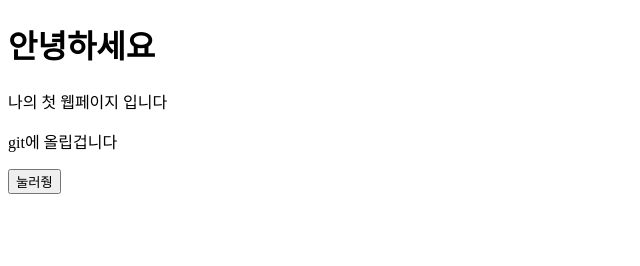
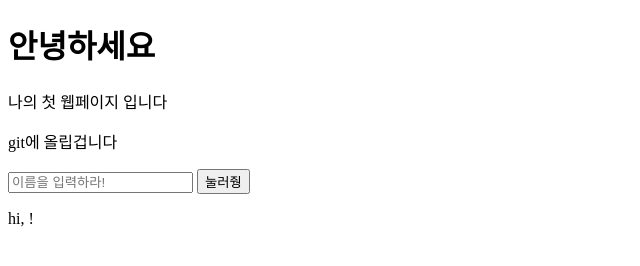
Before and after one commit to kkh0603/my-album, a plain HTML site: page my-album/index.html in a window 1280 px wide. Both pictures are taken after a click on the button "눌러줭". Shown: the whole page, without its empty margins (0-640 px from the left). Drawn offline with Linux system fonts and the light colour scheme.

Commit message:
250716 basic misson

```diff
--- a/my-album/index.html
+++ b/my-album/index.html
@@ -10,11 +10,15 @@
     <p>나의 첫 웹페이지 입니다</p>
     <p>git에 올립겁니다</p>
 
-    <button onclick="alert('등장!')">눌러줭</button>
+    <input type="text" id="gtg" placeholder="이름을 입력하라!">
+    <button onclick="msgOn()">눌러줭</button>
+    <p id="output"></p>
 
     <script>
-      console.log("웹페이지 로딩됨")
-      alert("Hi")
+      function msgOn() {
+        const name = document.getElementById('gtg').value
+        document.getElementById('output').innerText = `hi, ${name}!`
+      }
     </script>
 
 </body>
```
